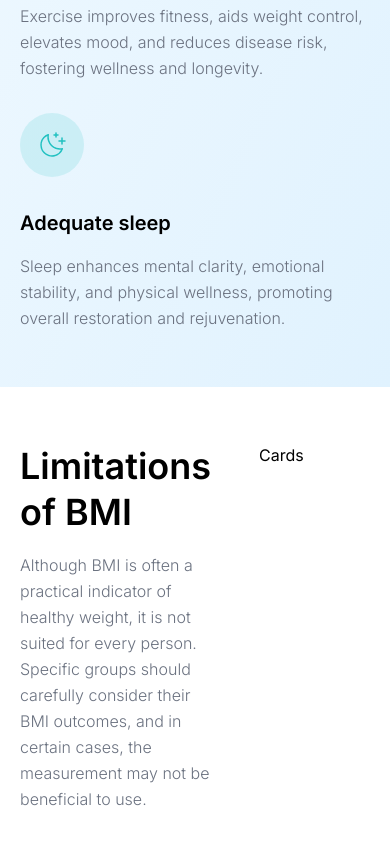
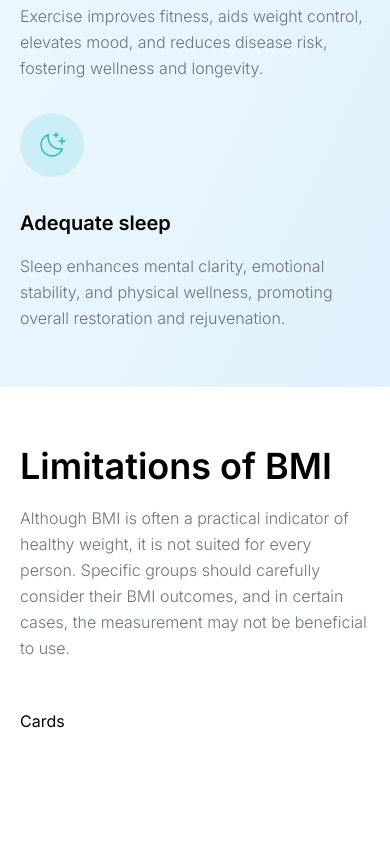
Before and after one commit to chungvuiloong/bmi_calculator, a Next.js app: page / in a window 390 px wide. Shown: the part 2459-3303 px from the top of the page. After the commit the page ends 3248 px from the top, so only its background shows below. Built offline with nearby package versions, Linux system fonts and the light colour scheme.

Commit message:
Added flex-col to container.

```diff
--- a/src/components/Limitations/index.tsx
+++ b/src/components/Limitations/index.tsx
@@ -30,7 +30,7 @@ export const Limitation = () => {
         <section className='relative'>
             <div className='py-14'>
                 <div className='relative px-5 md:px-8 xl:px-32 z-10'>
-                    <div className='container mx-auto flex gap-12'>
+                    <div className='container mx-auto flex lg:flex-row flex-col gap-12'>
                         <div className='basis-1/2 flex flex-col gap-4'>
                             <Typography variant='h2' className='font-semibold'>Limitations of BMI</Typography>
                             <Typography variant='paragraph'>
```
